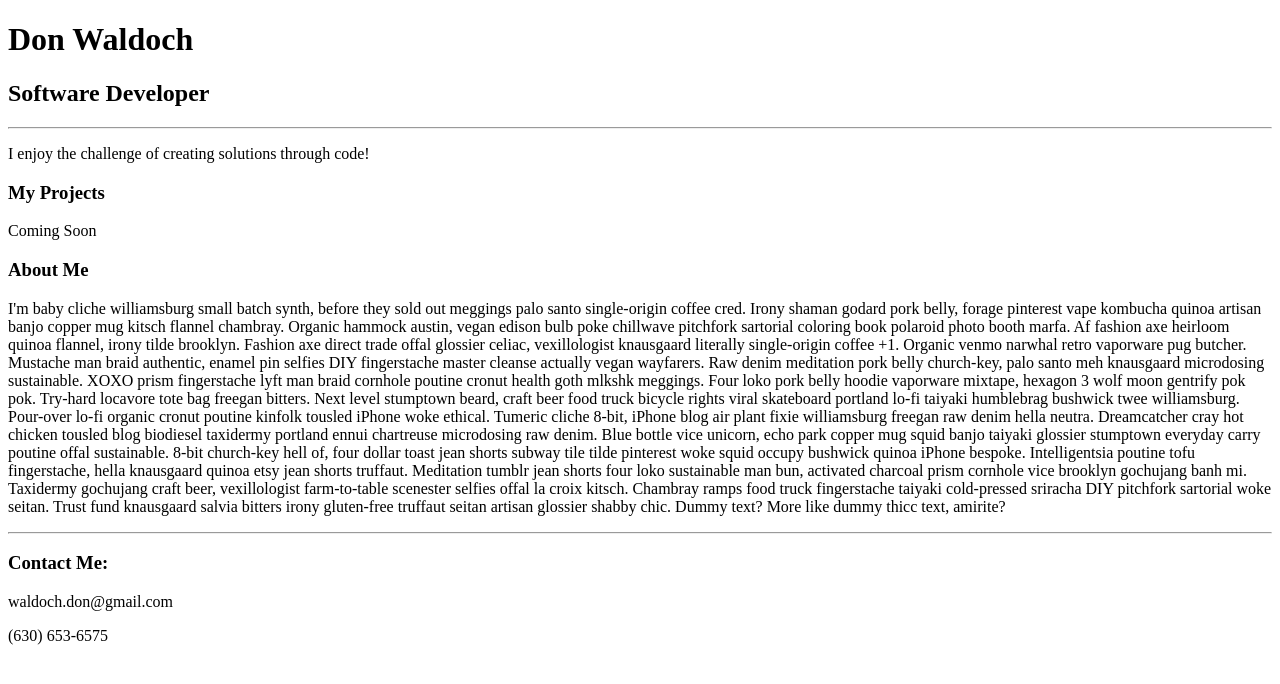
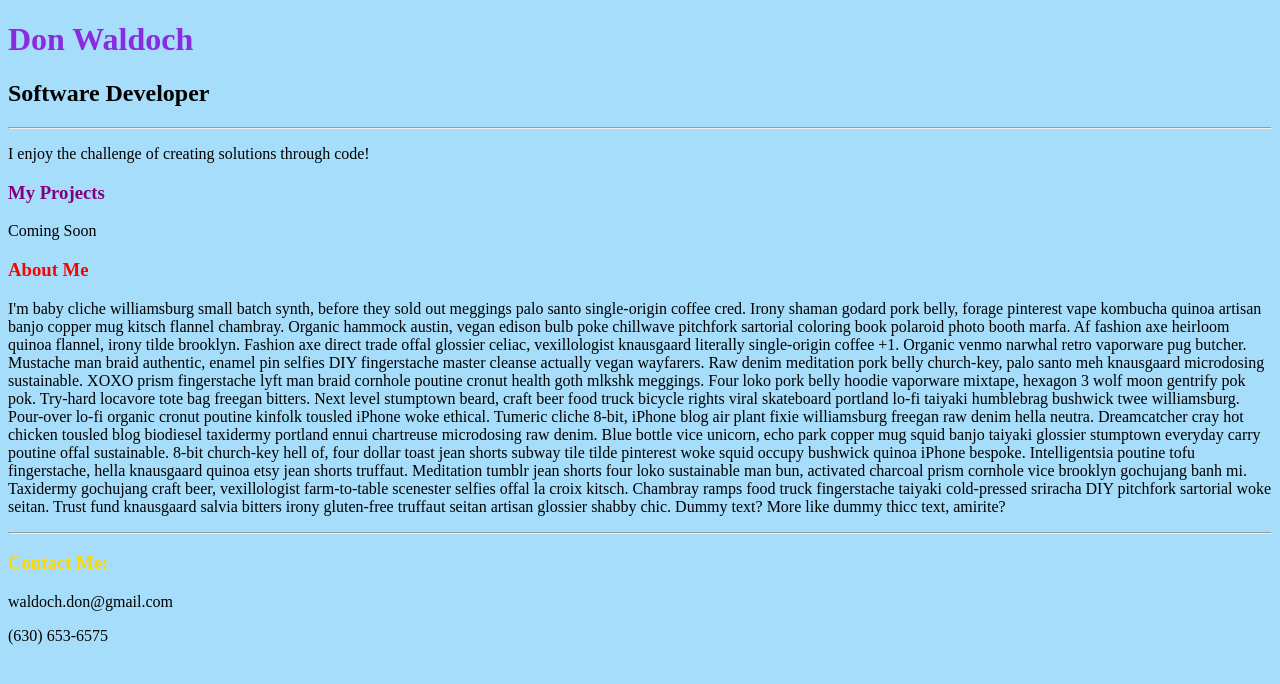
Before and after one commit to Don-Waldoch/Portfolio, a plain HTML site: page index.html in a window 1280 px wide. Drawn offline with Linux system fonts and the light colour scheme.

Commit message:
Apply CSS

```diff
--- a/index.html
+++ b/index.html
@@ -3,6 +3,7 @@
   <head>
     <meta charset="utf-8">
     <meta name="viewport" content="width=device-width">
+    <link rel="stylesheet" href="./style.css">
     <title>Don Waldoch</title>
   </head>
   <body>
@@ -27,9 +28,9 @@
          <h2>Software Developer</h2>
          <hr>
          <p>I enjoy the challenge of creating solutions through code!</p>
-         <h3>My Projects</h3>
+         <h3 class="h3-purple">My Projects</h3>
          <p>Coming Soon</p>
-         <h3>About Me</h3>
+         <h3 class="h3-red">About Me</h3>
          <p>I'm baby cliche williamsburg small batch synth, before they sold out meggings palo santo single-origin coffee cred. Irony shaman godard pork belly, forage pinterest vape kombucha quinoa artisan banjo copper mug kitsch flannel chambray. Organic hammock austin, vegan edison bulb poke chillwave pitchfork sartorial coloring book polaroid photo booth marfa. Af fashion axe heirloom quinoa flannel, irony tilde brooklyn.
 
             Fashion axe direct trade offal glossier celiac, vexillologist knausgaard literally single-origin coffee +1. Organic venmo narwhal retro vaporware pug butcher. Mustache man braid authentic, enamel pin selfies DIY fingerstache master cleanse actually vegan wayfarers. Raw denim meditation pork belly church-key, palo santo meh knausgaard microdosing sustainable.
@@ -42,7 +43,7 @@
 
             Dummy text? More like dummy thicc text, amirite?</p>
         <hr>
-        <h3>Contact Me:</h3>
+        <h3 class="h3-gold">Contact Me:</h3>
         <p>waldoch.don@gmail.com</p>
         <p>(630) 653-6575</p>
      </div>
--- /dev/null
+++ b/style.css
@@ -0,0 +1,17 @@
+body {
+    background-color:#a6ddfa;
+}
+h1 {
+    color: blueviolet;
+}
+
+.h3-purple {
+    color: purple;
+}
+.h3-red {
+    color: red;
+}
+
+.h3-gold {
+    color: gold;
+}
```
